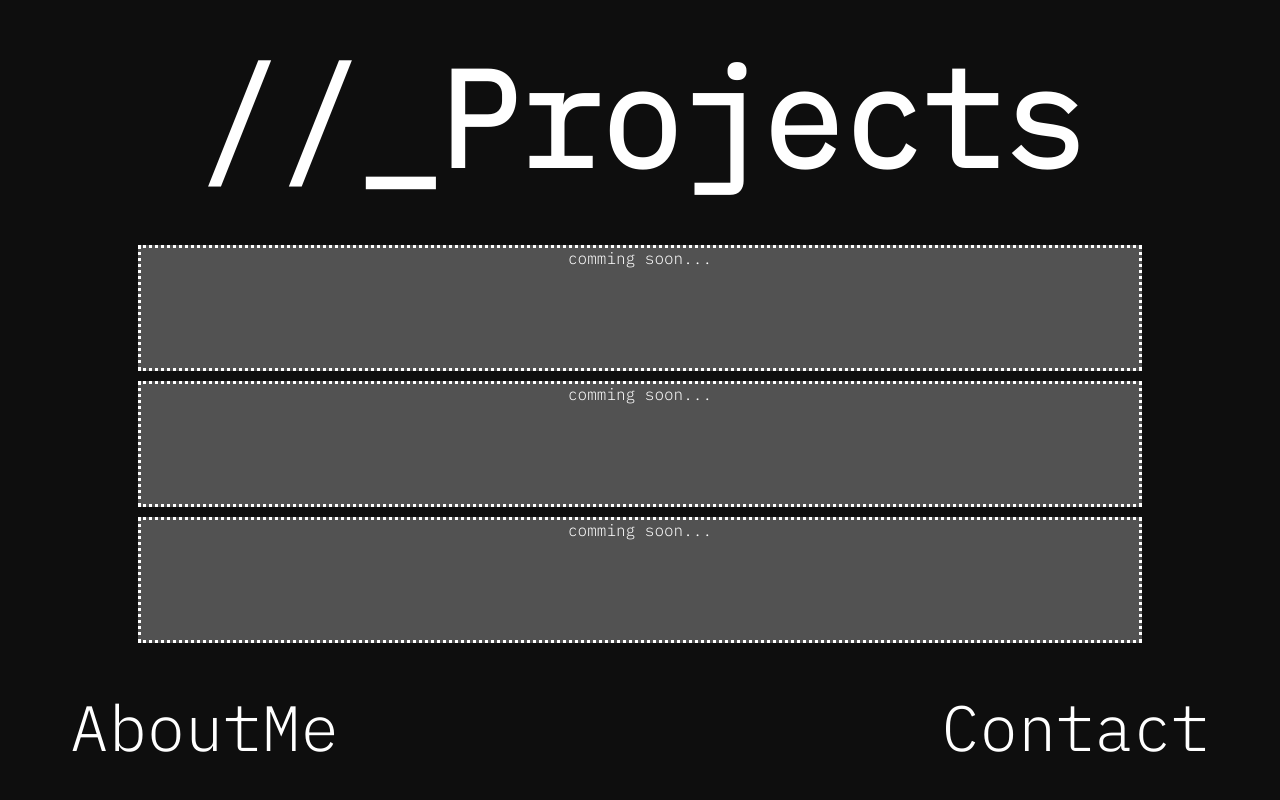
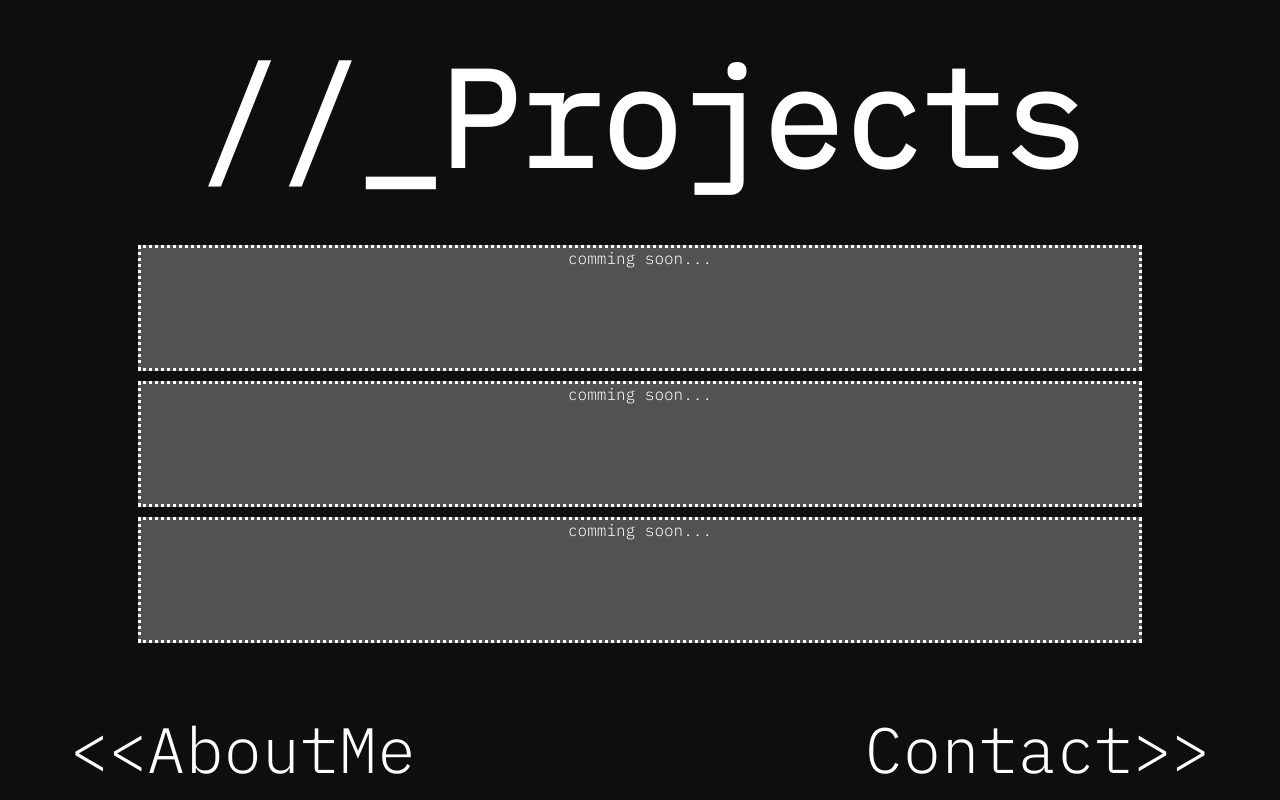
Before and after one commit to federicoras19/Portfolio-Ras, a plain HTML site: page Pages/Projects.html in a window 1280 px wide. Drawn offline with Linux system fonts and the light colour scheme.

Commit message:
foooter update

```diff
--- a/Pages/Projects.html
+++ b/Pages/Projects.html
@@ -20,8 +20,8 @@
         <div><span>comming soon...</span></div>
     </main>
     <footer>
-        <button><a href="./AboutMe.html">AboutMe</a></button>
-        <button><a href="./Contact.html">Contact</a></button>
+        <button><a href="./AboutMe.html">&lt;&lt;AboutMe</a></button>
+        <button><a href="./Contact.html">Contact&gt;&gt;</a></button>
     </footer>
 </body>
 </html>
--- a/style/Style3.css
+++ b/style/Style3.css
@@ -40,7 +40,7 @@ div>span{
 }
 footer{
     position: absolute;
-    bottom: 30px;
+    bottom: 1vh;
     margin-top: 1vh;
     width: 90vw;
     display: flex;
```
